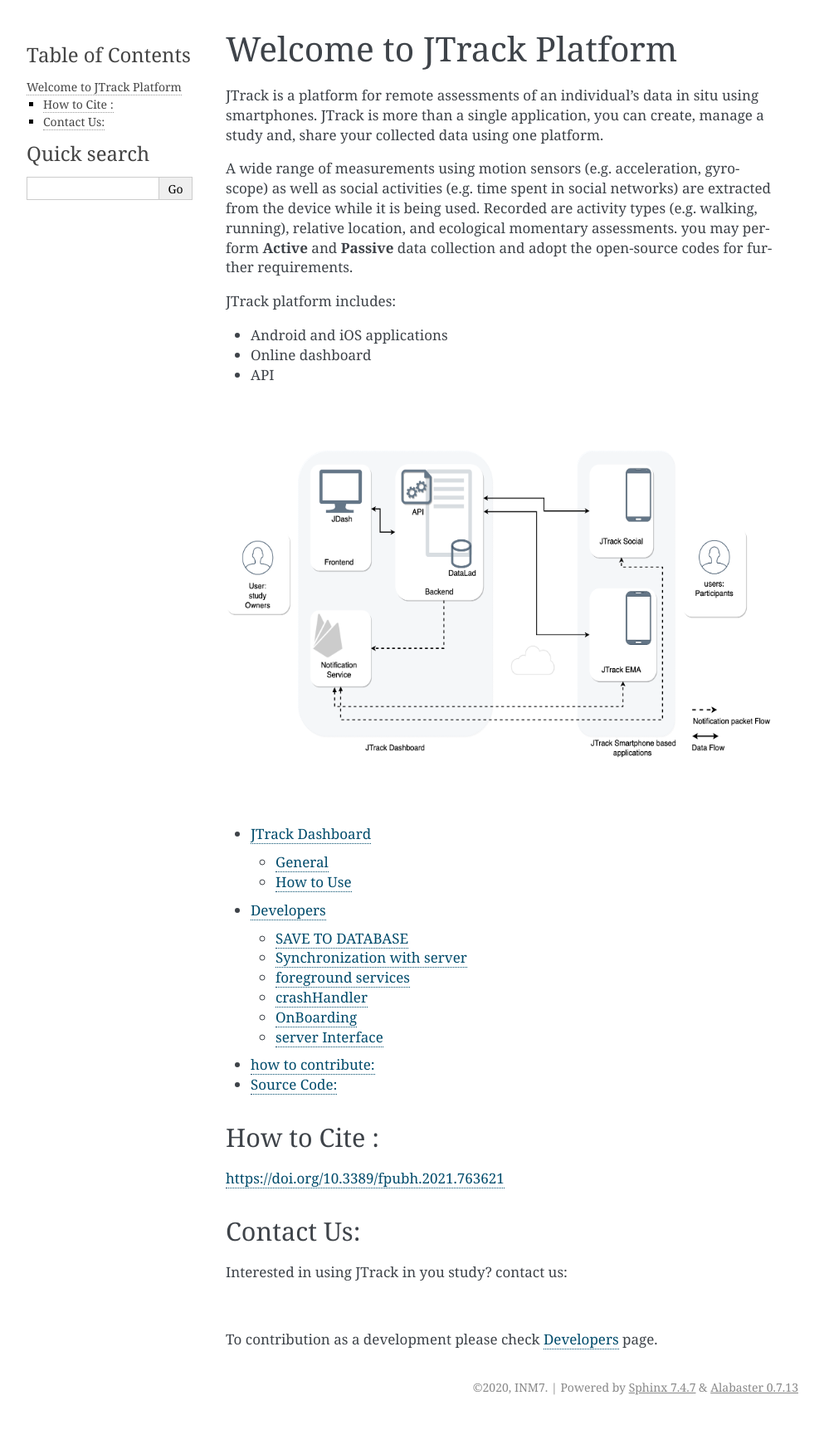
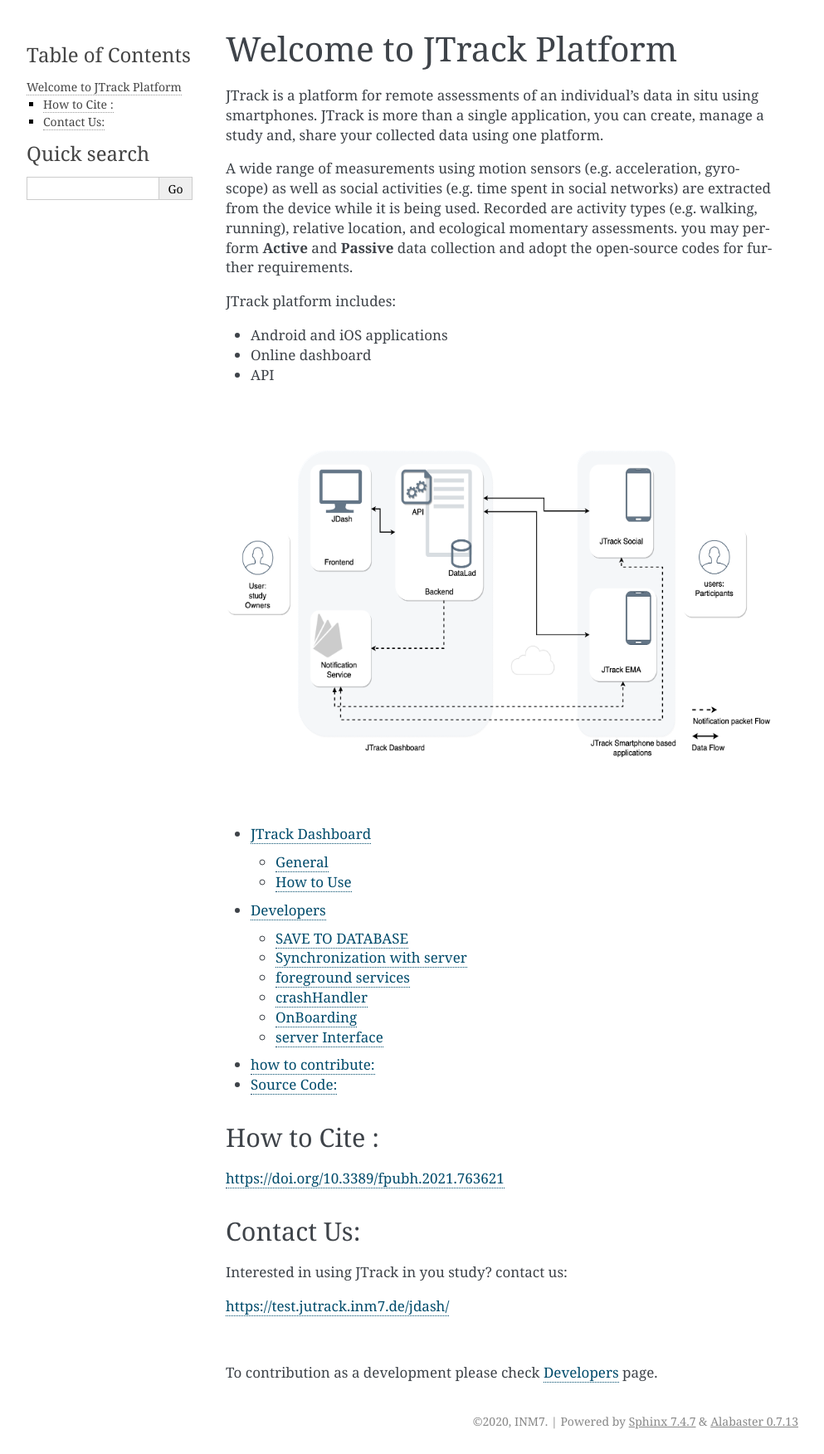
Before and after one commit to Biomarker-Development-at-INM7/JTrack-Documents, a Sphinx documentation site: the page built from docs/source/index.rst, in a window 1280 px wide. Shown: the whole page at 83% size, without its empty margins (148-1141 px from the left). Built offline with Sphinx 7.4.7, drawn with Linux system fonts in a browser that asks for light colours; before the commit the page ends 1711 px from its top, so only the background shows below that; some of the changed lines change nothing that is shown.

Commit message:
stable after move

```diff
--- a/docs/source/index.rst
+++ b/docs/source/index.rst
@@ -48,6 +48,7 @@
 +++++++++++
 Interested in using JTrack in you study? contact us:
 
+https://test.jutrack.inm7.de/jdash/
 
 |
 
```
Also changed, not shown: 5 other files.
